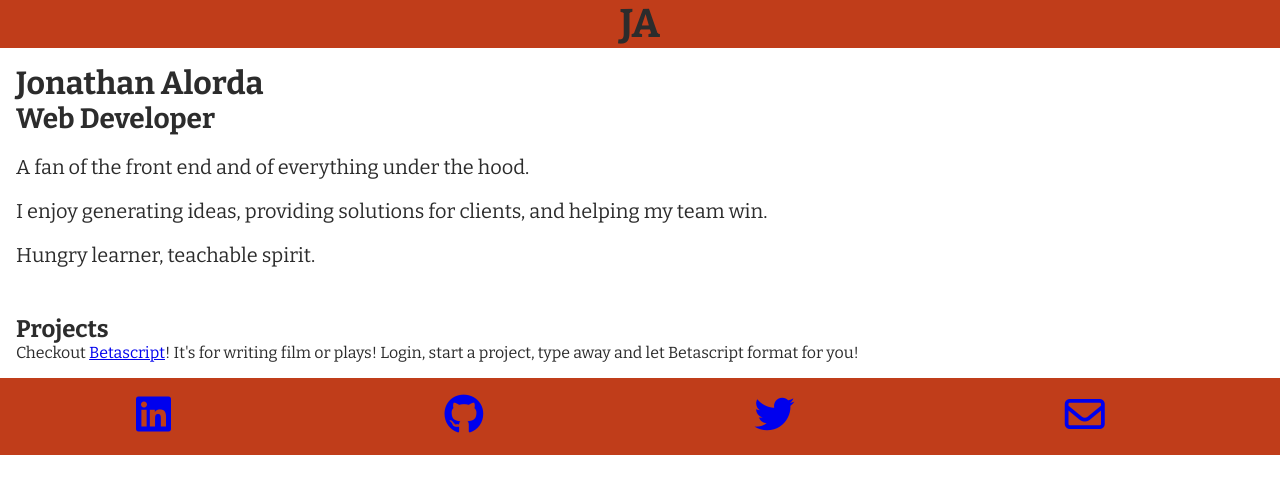
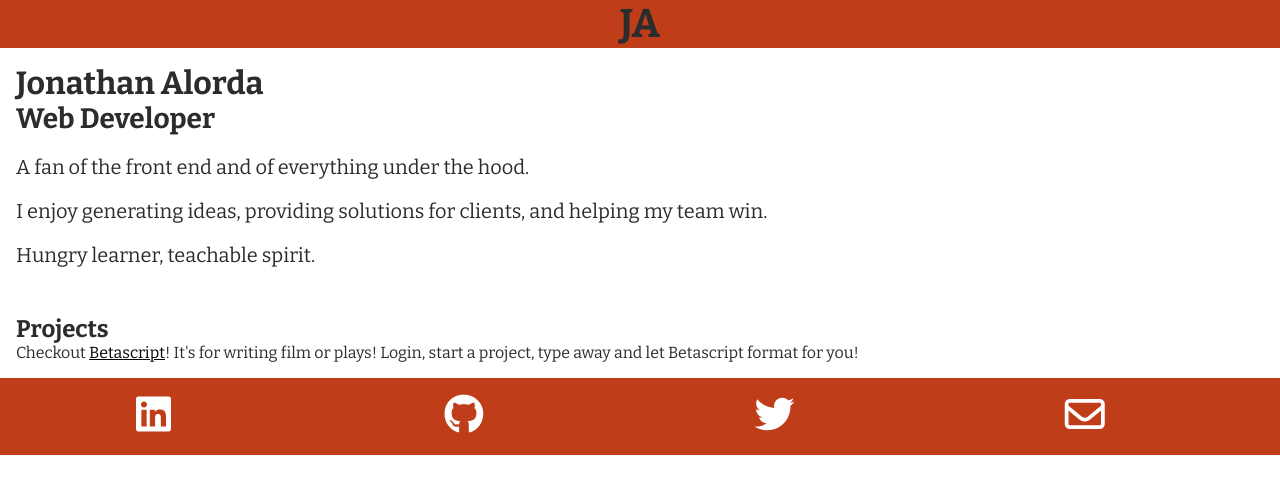
Before and after one commit to alorda/alorda.github.io, a plain HTML site: page index.html in a window 1280 px wide. Drawn offline with nearby package versions, Linux system fonts and the light colour scheme.

Commit message:
Fix visited link colors so they don't look UGLY.

```diff
--- a/alorda.css
+++ b/alorda.css
@@ -79,6 +79,14 @@ body {
 
 body, p, h1, h2, h3, h4, h5, ul {
     margin: 0px;
+}
+
+a:visited {
+    color: white;
+}
+
+a {
+    color: white;
 }
 
 .contain {
@@ -184,6 +192,14 @@ section.main-left {
     padding: 1em;
 }
 
+.projects a:visited {
+    color: black;
+}
+
+.projects a {
+    color: black;
+}
+
 /* Education Styles */
 .education {
     /*background-color: #C0891A;*/
```
